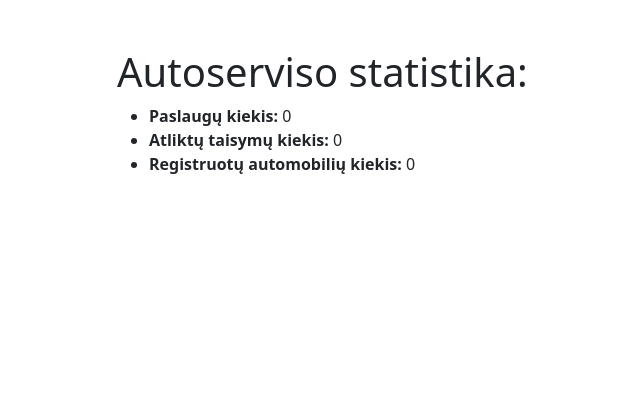
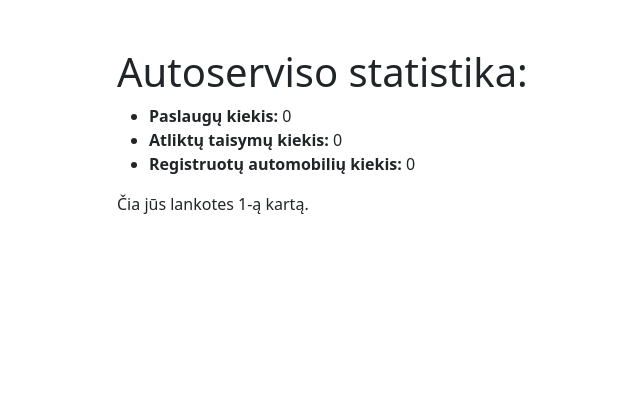
Before and after one commit to DonatasNoreika/autoservice_202506, a Django app: page /autoservice/ in a window 1280 px wide. Shown: the part 59-472 px from the top of the page, without its empty margins (1-641 px from the left). Run offline with Django 5.2, Linux system fonts and the light colour scheme; data that the repository does not hold is empty; some libraries are stand-ins or nearby versions.

Commit message:
6 +https://github.com/robotautas/kursas/blob/master/Django/MDs7/django7.md

```diff
--- a/mysite/autoservice/templates/index.html
+++ b/mysite/autoservice/templates/index.html
@@ -9,4 +9,5 @@
     <li><strong>Atliktų taisymų kiekis: </strong>{{ num_orders_done }}</li>
     <li><strong>Registruotų automobilių kiekis: </strong>{{ num_cars }}</li>
 </ul>
+<p>Čia jūs lankotes {{ num_visits }}-ą kartą.</p>
 {% endblock %}
--- a/mysite/autoservice/views.py
+++ b/mysite/autoservice/views.py
@@ -7,10 +7,14 @@ from .models import Service, Order, Car
 
 # Create your views here.
 def index(request):
+    num_visits = request.session.get('num_visits', 1)
+    request.session['num_visits'] = num_visits + 1
+
     context = {
         "num_services": Service.objects.count(),
         "num_orders_done": Order.objects.filter(status__exact='i').count(),
         "num_cars": Car.objects.count(),
+        'num_visits': num_visits,
     }
     return render(request, template_name="index.html", context=context)
 
```
